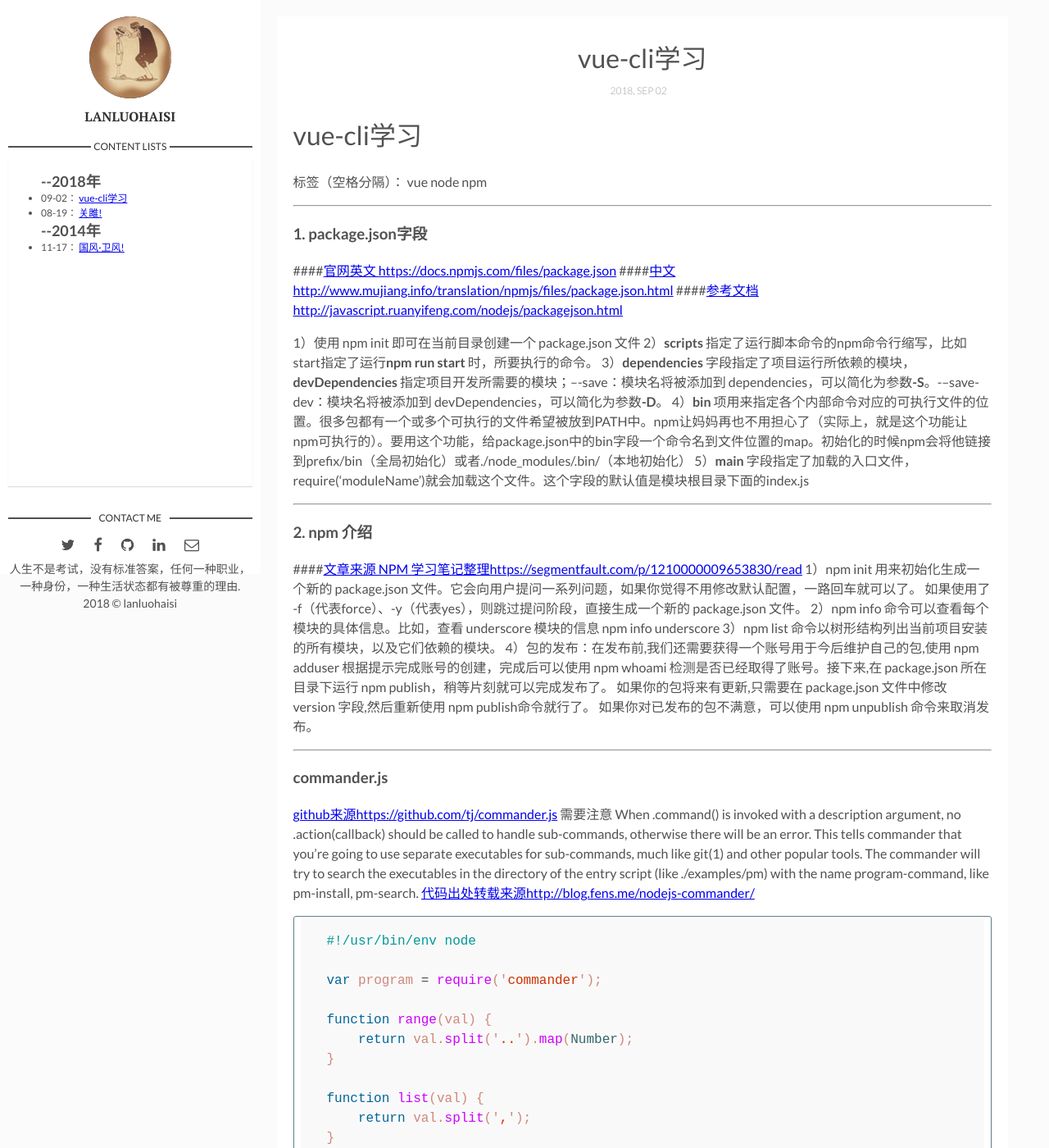
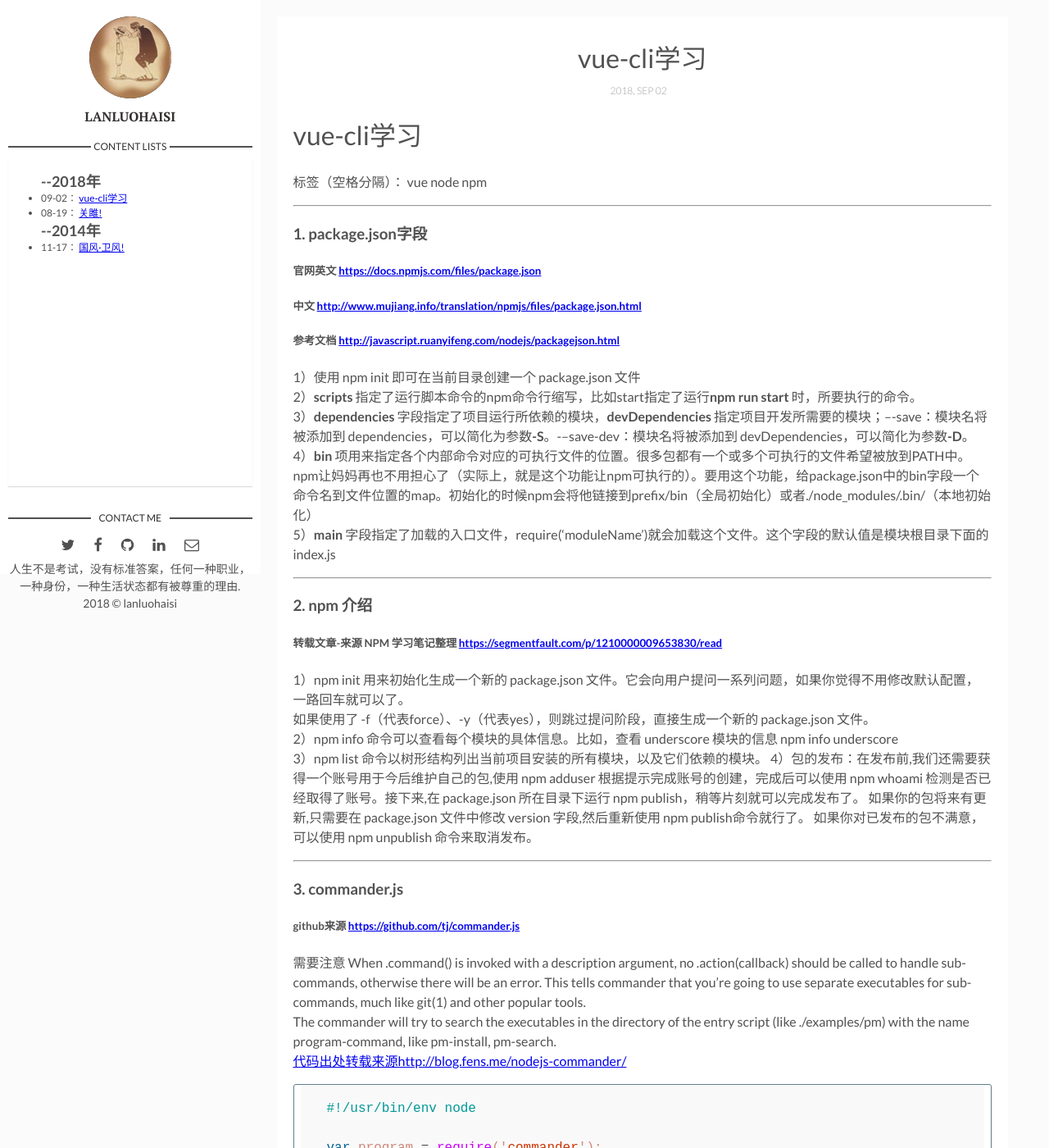
Before and after one commit to lanluohaisi/lanluohaisi.github.io, a Jekyll site: the page built from _posts/2018-09-02-vue-cli学习.md, in a window 1280 px wide and 1400 px high. Shown: the whole window at 82% size. Built offline with Jekyll 4.4.1, drawn with Linux system fonts in a browser that asks for light colours; comment, search, counter and statistics services are not loaded; some of the changed text lies outside the part shown.

Commit message:
修改变迁

````diff
--- a/_posts/2018-09-02-vue-cli学习.md
+++ b/_posts/2018-09-02-vue-cli学习.md
@@ -12,19 +12,19 @@ tag: vue node npm
 
 ---
 ### 1. package.json字段
-####[官网英文 https://docs.npmjs.com/files/package.json](https://docs.npmjs.com/files/package.json)
-####[中文 http://www.mujiang.info/translation/npmjs/files/package.json.html](http://www.mujiang.info/translation/npmjs/files/package.json.html)
-####[参考文档http://javascript.ruanyifeng.com/nodejs/packagejson.html](http://javascript.ruanyifeng.com/nodejs/packagejson.html)
+##### 官网英文  [ https://docs.npmjs.com/files/package.json](https://docs.npmjs.com/files/package.json)
+##### 中文  [http://www.mujiang.info/translation/npmjs/files/package.json.html](http://www.mujiang.info/translation/npmjs/files/package.json.html)
+##### 参考文档  [http://javascript.ruanyifeng.com/nodejs/packagejson.html](http://javascript.ruanyifeng.com/nodejs/packagejson.html)
 
 1）使用 npm init 即可在当前目录创建一个 package.json 文件
 2）**scripts** 指定了运行脚本命令的npm命令行缩写，比如start指定了运行**npm run start** 时，所要执行的命令。
-3）**dependencies** 字段指定了项目运行所依赖的模块，**devDependencies** 指定项目开发所需要的模块；–-save：模块名将被添加到 dependencies，可以简化为参数**-S**。-–save-dev：模块名将被添加到 devDependencies，可以简化为参数**-D**。
+3）**dependencies**   字段指定了项目运行所依赖的模块，**devDependencies**   指定项目开发所需要的模块；–-save：模块名将被添加到 dependencies，可以简化为参数**-S**。-–save-dev：模块名将被添加到 devDependencies，可以简化为参数**-D**。
 4）**bin** 项用来指定各个内部命令对应的可执行文件的位置。很多包都有一个或多个可执行的文件希望被放到PATH中。npm让妈妈再也不用担心了（实际上，就是这个功能让npm可执行的）。要用这个功能，给package.json中的bin字段一个命令名到文件位置的map。初始化的时候npm会将他链接到prefix/bin（全局初始化）或者./node_modules/.bin/（本地初始化）
 5）**main** 字段指定了加载的入口文件，require('moduleName')就会加载这个文件。这个字段的默认值是模块根目录下面的index.js
 
 ---
 ### 2. npm 介绍
-####[文章来源 NPM 学习笔记整理https://segmentfault.com/p/1210000009653830/read](https://segmentfault.com/p/1210000009653830/read)
+##### 转载文章-来源 NPM 学习笔记整理   [https://segmentfault.com/p/1210000009653830/read](https://segmentfault.com/p/1210000009653830/read)
 1）npm init 用来初始化生成一个新的 package.json 文件。它会向用户提问一系列问题，如果你觉得不用修改默认配置，一路回车就可以了。
 如果使用了 -f（代表force）、-y（代表yes），则跳过提问阶段，直接生成一个新的 package.json 文件。
 2）npm info 命令可以查看每个模块的具体信息。比如，查看 underscore 模块的信息 npm info underscore
@@ -34,8 +34,8 @@ tag: vue node npm
 如果你对已发布的包不满意，可以使用 npm unpublish 命令来取消发布。
 
 ---
-### commander.js
-[github来源https://github.com/tj/commander.js](https://github.com/tj/commander.js)
+### 3. commander.js
+##### github来源   [https://github.com/tj/commander.js](https://github.com/tj/commander.js)
 需要注意 When .command() is invoked with a description argument, no .action(callback) should be called to handle sub-commands, otherwise there will be an error. This tells commander that you're going to use separate executables for sub-commands, much like git(1) and other popular tools.
 The commander will try to search the executables in the directory of the entry script (like ./examples/pm) with the name program-command, like pm-install, pm-search.
 [代码出处转载来源http://blog.fens.me/nodejs-commander/](http://blog.fens.me/nodejs-commander/)
@@ -104,14 +104,19 @@ const name = inPlace ? path.relative('../', process.cwd()) : rawName  //如果
 const to = path.resolve(rawName || '.') //项目构建目录的绝对路径
 ```
 + 2.handlebars
-[学习文档 英文http://handlebarsjs.com/block_helpers.html](http://handlebarsjs.com/block_helpers.html)
-[学习文档 中文http://keenwon.com/992.html](http://keenwon.com/992.html)
-```html
+##### 学习文档
+[ 英文http://handlebarsjs.com/block_helpers.html](http://handlebarsjs.com/block_helpers.html)
+[中文http://keenwon.com/992.html](http://keenwon.com/992.html)
+
+```
+//由于代码解析展示不出来，用注释替换
+/**
 {{#if isActive}}
-  <img alt="Active">
+  <img src="star.gif" alt="Active">
 {{else}}
-  <img alt="Inactive">
+  <img src="cry.gif" alt="Inactive">
 {{/if}}
+*/
 Handlebars.registerHelper('if', function(conditional, options) {
   if(conditional) {
     return options.fn(this);
@@ -120,10 +125,9 @@ Handlebars.registerHelper('if', function(conditional, options) {
   }
 });
 ```
-
 + 3.metalsmith静态网页生成器
-[学习文档 https://github.com/segmentio/metalsmith](https://github.com/segmentio/metalsmith)
-[学习参考文档 http://www.metalsmith.io/](http://www.metalsmith.io/)
+##### 学习文档 [https://github.com/segmentio/metalsmith](https://github.com/segmentio/metalsmith)
+##### 学习参考文档 [http://www.metalsmith.io/](http://www.metalsmith.io/)
 
 ```javascript
 Metalsmith(__dirname)    // instantiate Metalsmith in the cwd
@@ -136,15 +140,17 @@ Metalsmith(__dirname)    // instantiate Metalsmith in the cwd
   });
 ```
 
+
 + 4.mikefile
-[学习参考文档 http://www.ruanyifeng.com/blog/2015/03/build-website-with-make.html](http://www.ruanyifeng.com/blog/2015/03/build-website-with-make.html)
-[学习参考文档 前端入门->makefile https://segmentfault.com/a/1190000004437816](https://segmentfault.com/a/1190000004437816)
+##### 学习参考文档   [http://www.ruanyifeng.com/blog/2015/03/build-website-with-make.html](http://www.ruanyifeng.com/blog/2015/03/build-website-with-make.html)
+##### 学习参考文档  [前端入门->makefile https://segmentfault.com/a/1190000004437816](https://segmentfault.com/a/1190000004437816)
 ```javascript
 //makefile的基本格式为:
 target: prerequisities
 [TAB]command
 // target就是你要执行的命令套件，prerequisties就是依赖，而command就是实际执行的命令。
 ```
+
 
 + 5.引入的包
 ```javascript
````
Also changed, not shown: other parts of _posts/2018-09-02-vue-cli学习.md (+2 -2 lines).
